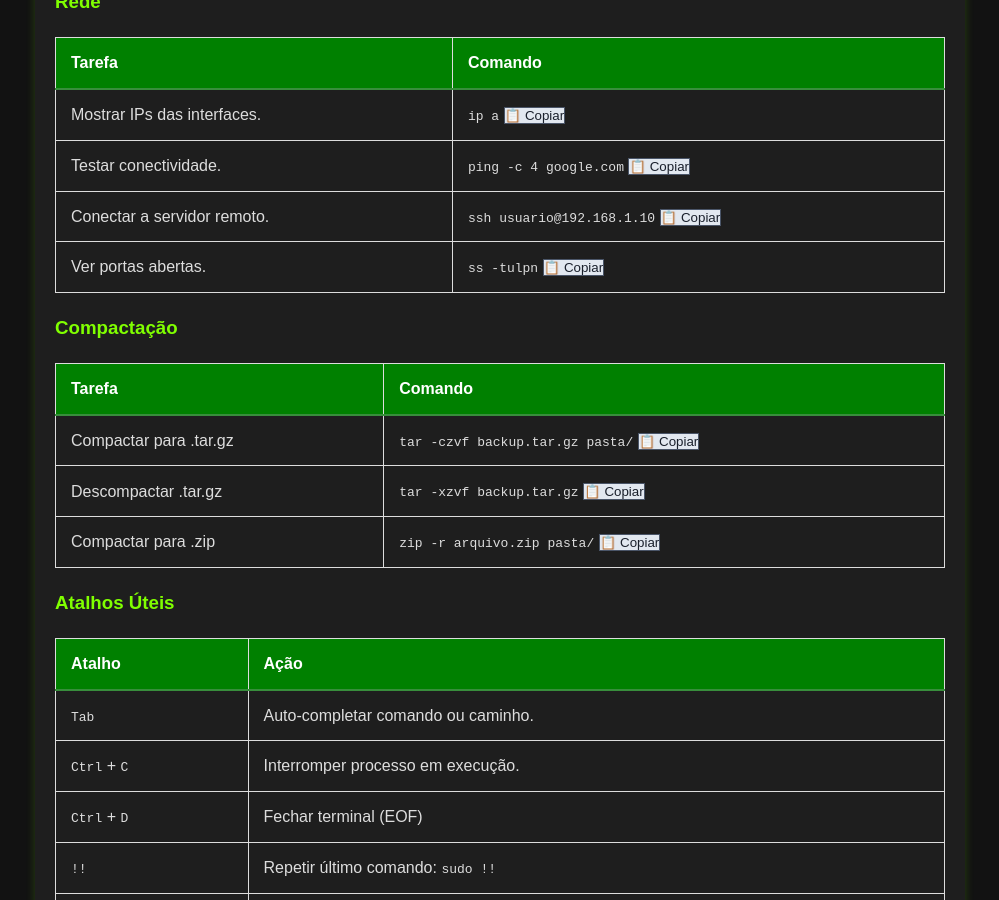
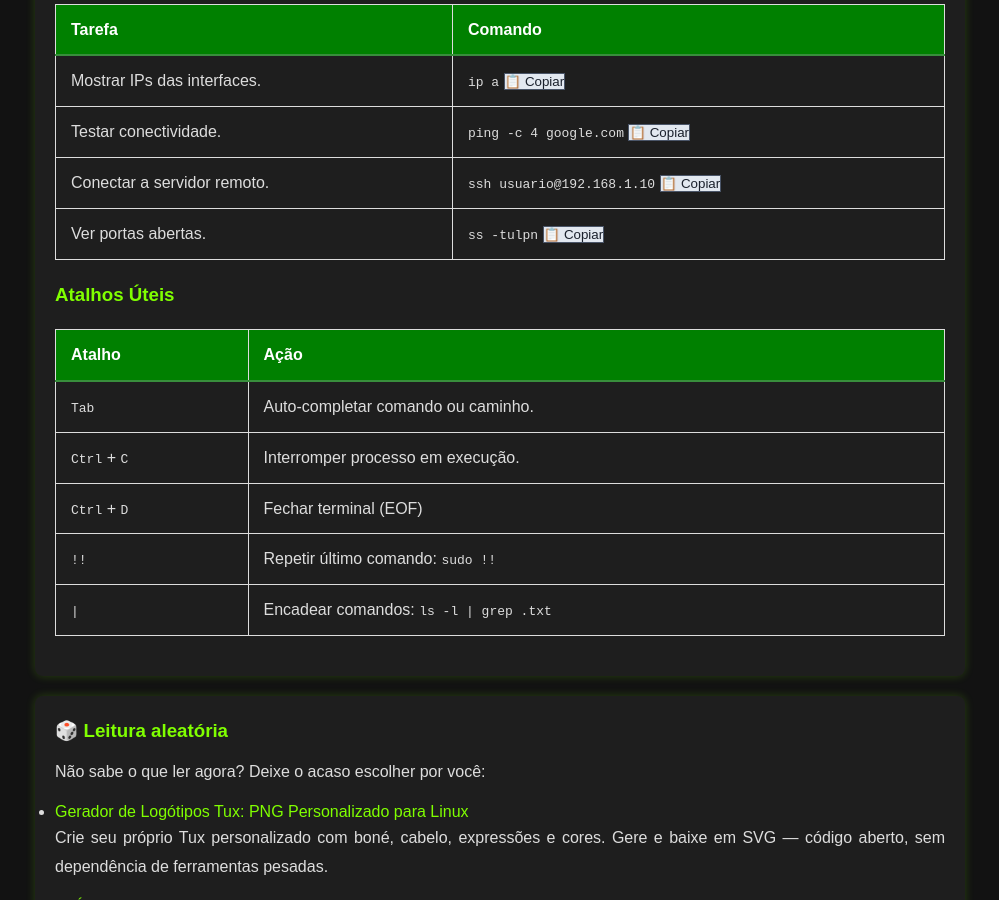
Before and after one commit to Piolinux/piolinux-site, a Jekyll site: the page built from _pages/_iniciantes/terminal-linux-referencia-tecnica-por-categoria.md, in a window 1280 px wide and 900 px high, scrolled down 1693 px. Shown: the whole window, without its empty margins (140-1139 px from the left). Built offline with Jekyll 4.4.1, drawn with Linux system fonts in a browser that asks for light colours.

Commit message:
Update terminal-linux-referencia-tecnica-por-categoria.md

```diff
--- a/_pages/_iniciantes/terminal-linux-referencia-tecnica-por-categoria.md
+++ b/_pages/_iniciantes/terminal-linux-referencia-tecnica-por-categoria.md
@@ -195,38 +195,6 @@ tags: [dicas, linux, terminal, bash, zsh, ohmyzsh, iterm2, produtividade]
   </tbody>
 </table>
 
-<h3 id="compactacao">Compactação</h3>
-<table class="evergreen-table">
-  <thead>
-    <tr>
-      <th>Tarefa</th>
-      <th>Comando</th>
-    </tr>
-  </thead>
-  <tbody>
-    <tr>
-      <td data-label="Tarefa">Compactar para .tar.gz</td>
-      <td data-label="Comando">
-        <code>tar -czvf backup.tar.gz pasta/</code>
-        <button class="copy-btn" data-command="tar -czvf backup.tar.gz pasta/">📋 Copiar</button>
-      </td>
-    </tr>
-    <tr>
-      <td data-label="Tarefa">Descompactar .tar.gz</td>
-      <td data-label="Comando">
-        <code>tar -xzvf backup.tar.gz</code>
-        <button class="copy-btn" data-command="tar -xzvf backup.tar.gz">📋 Copiar</button>
-      </td>
-    </tr>
-    <tr>
-      <td data-label="Tarefa">Compactar para .zip</td>
-      <td data-label="Comando">
-        <code>zip -r arquivo.zip pasta/</code>
-        <button class="copy-btn" data-command="zip -r arquivo.zip pasta/">📋 Copiar</button>
-      </td>
-    </tr>
-  </tbody>
-</table>
 
 <h3 id="atalhos">Atalhos Úteis</h3>
 <table class="evergreen-table">
```
